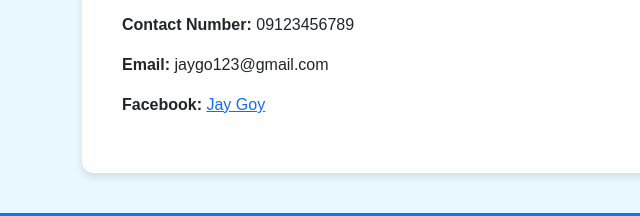
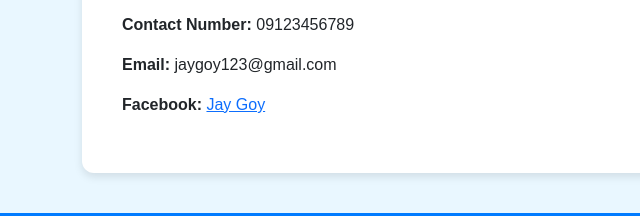
Before and after one commit to noobcoders19/BOTstep, a plain HTML site: page BOTstep/bootstripP-main/index.html in a window 1280 px wide. Shown: the part 3342-3558 px from the top of the page, 0-640 px from the left. Drawn offline with nearby package versions, Linux system fonts and the light colour scheme.

Commit message:
Add files via upload

```diff
--- a/BOTstep/bootstripP-main/index.html
+++ b/BOTstep/bootstripP-main/index.html
@@ -153,7 +153,7 @@
       <h2>Contact Us</h2>
       <p><strong>Address:</strong> Alegria Cordova Cebu</p>
       <p><strong>Contact Number:</strong> 09123456789</p>
-      <p><strong>Email:</strong> jaygo123@gmail.com</p>
+      <p><strong>Email:</strong> jaygoy123@gmail.com</p>
       <p><strong>Facebook:</strong> <a href="#" target="_blank">Jay Goy</a></p>
     </div>
   </section>
```
Also changed, not shown: BOTstep/bootstripP-main/style.css (+7 -7 lines).
